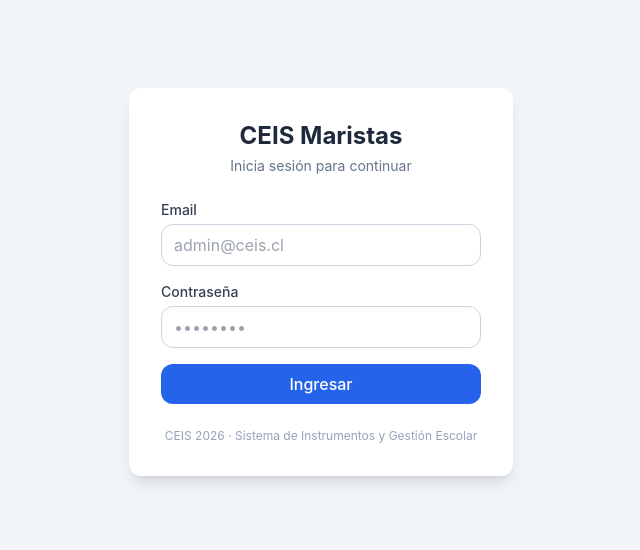
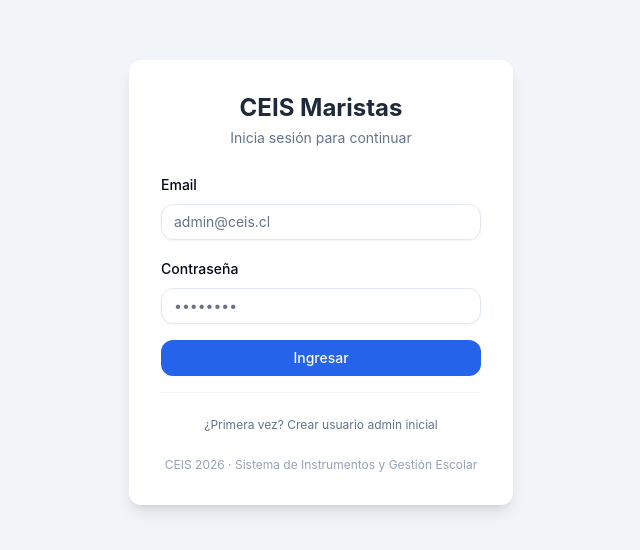
Before and after one commit to PedroMoreno1983/CEIS, a React (Vite) app in the folder frontend/: page /login in a window 1280 px wide. Shown: the part 118-668 px from the top of the page, without its empty margins (319-959 px from the left). Built offline with nearby package versions, Linux system fonts and the light colour scheme.

Commit message:
feat(login): botón para crear admin inicial desde la UI
- Agrega botón '¿Primera vez? Crear usuario admin inicial' en LoginPage
- Usa Input, Label y Button de shadcn/ui
- Al crear el admin, auto-completa email y password en el formulario

```diff
--- a/frontend/src/pages/LoginPage.tsx
+++ b/frontend/src/pages/LoginPage.tsx
@@ -1,18 +1,25 @@
 import { useState } from "react";
 import { useNavigate } from "react-router-dom";
 import { useAuth } from "../context/AuthContext";
+import { Input } from "../components/ui/Input";
+import { Label } from "../components/ui/Label";
+import Button from "../components/ui/Button";
+import apiClient from "../api-client";
 
 export default function LoginPage() {
   const [email, setEmail] = useState("");
   const [password, setPassword] = useState("");
   const [error, setError] = useState("");
   const [loading, setLoading] = useState(false);
+  const [setupMsg, setSetupMsg] = useState("");
+  const [setupLoading, setSetupLoading] = useState(false);
   const { login } = useAuth();
   const navigate = useNavigate();
 
   const handleSubmit = async (e: React.FormEvent) => {
     e.preventDefault();
     setError("");
+    setSetupMsg("");
     setLoading(true);
     try {
       await login(email, password);
@@ -21,6 +28,23 @@ export default function LoginPage() {
       setError(err.response?.data?.detail || "Credenciales inválidas");
     } finally {
       setLoading(false);
+    }
+  };
+
+  const handleSetup = async () => {
+    setSetupLoading(true);
+    setSetupMsg("");
+    setError("");
+    try {
+      const res = await apiClient.post("/auth/setup");
+      setSetupMsg(res.data.message || "Usuario admin creado");
+      setEmail("admin@ceis.cl");
+      setPassword("ceis2026");
+    } catch (err: any) {
+      const detail = err.response?.data?.detail || "No se pudo crear el usuario";
+      setSetupMsg(detail);
+    } finally {
+      setSetupLoading(false);
     }
   };
 
@@ -33,25 +57,25 @@ export default function LoginPage() {
         </div>
 
         <form onSubmit={handleSubmit} className="space-y-4">
-          <div>
-            <label className="block text-sm font-medium text-slate-700 mb-1">Email</label>
-            <input
+          <div className="space-y-2">
+            <Label htmlFor="email">Email</Label>
+            <Input
+              id="email"
               type="email"
               value={email}
               onChange={(e) => setEmail(e.target.value)}
-              className="w-full px-3 py-2 border border-slate-300 rounded-lg focus:outline-none focus:ring-2 focus:ring-blue-500"
               placeholder="admin@ceis.cl"
               required
             />
           </div>
 
-          <div>
-            <label className="block text-sm font-medium text-slate-700 mb-1">Contraseña</label>
-            <input
+          <div className="space-y-2">
+            <Label htmlFor="password">Contraseña</Label>
+            <Input
+              id="password"
               type="password"
               value={password}
               onChange={(e) => setPassword(e.target.value)}
-              className="w-full px-3 py-2 border border-slate-300 rounded-lg focus:outline-none focus:ring-2 focus:ring-blue-500"
               placeholder="••••••••"
               required
             />
@@ -63,16 +87,28 @@ export default function LoginPage() {
             </div>
           )}
 
-          <button
-            type="submit"
-            disabled={loading}
-            className="w-full bg-blue-600 hover:bg-blue-700 text-white font-medium py-2 rounded-lg transition-colors disabled:opacity-50"
-          >
+          {setupMsg && (
+            <div className={`text-sm px-3 py-2 rounded-lg ${setupMsg.includes("creado") ? "text-emerald-700 bg-emerald-50" : "text-amber-700 bg-amber-50"}`}>
+              {setupMsg}
+            </div>
+          )}
+
+          <Button type="submit" disabled={loading} className="w-full">
             {loading ? "Ingresando..." : "Ingresar"}
-          </button>
+          </Button>
         </form>
 
-        <div className="mt-6 text-center text-xs text-slate-400">
+        <div className="mt-4 pt-4 border-t border-slate-100">
+          <button
+            onClick={handleSetup}
+            disabled={setupLoading}
+            className="w-full text-xs text-slate-500 hover:text-slate-700 py-2 rounded-lg hover:bg-slate-50 transition-colors disabled:opacity-50"
+          >
+            {setupLoading ? "Creando..." : "¿Primera vez? Crear usuario admin inicial"}
+          </button>
+        </div>
+
+        <div className="mt-4 text-center text-xs text-slate-400">
           CEIS 2026 · Sistema de Instrumentos y Gestión Escolar
         </div>
       </div>
```
